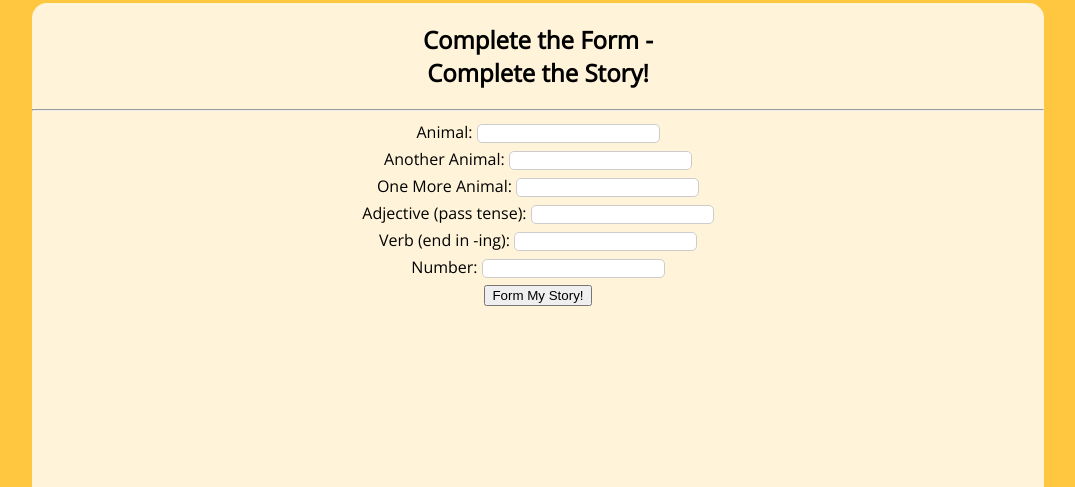
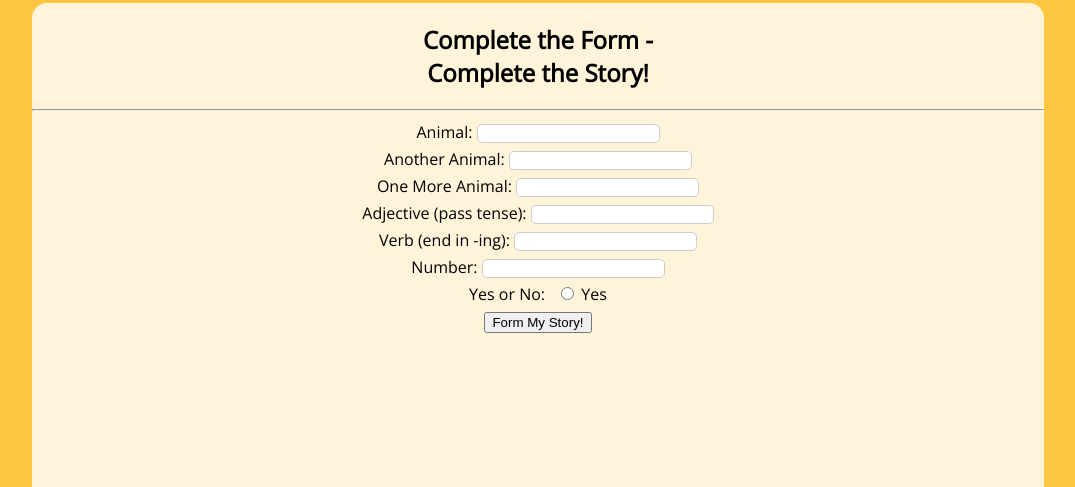
Before and after one commit to JayleneD2/FormAstory, a plain HTML site: page index.html in a window 1280 px wide. Shown: the part 313-800 px from the top of the page, without its empty margins (102-1177 px from the left). Drawn offline with nearby package versions, Linux system fonts and the light colour scheme.

Commit message:
add span element with yes or no and radio button for yes

```diff
--- a/index.html
+++ b/index.html
@@ -51,6 +51,15 @@
 
         <br>
 
+        <span>Yes or No:</span>
+        <input id="yes" type="radio" name="answer" value="yes" required>
+        <label for="yes">Yes</label>
+
+        <br>
+
+
+
+        </span>
         <input type="submit" value="Form My Story!">
       </form>
     </section>
```
